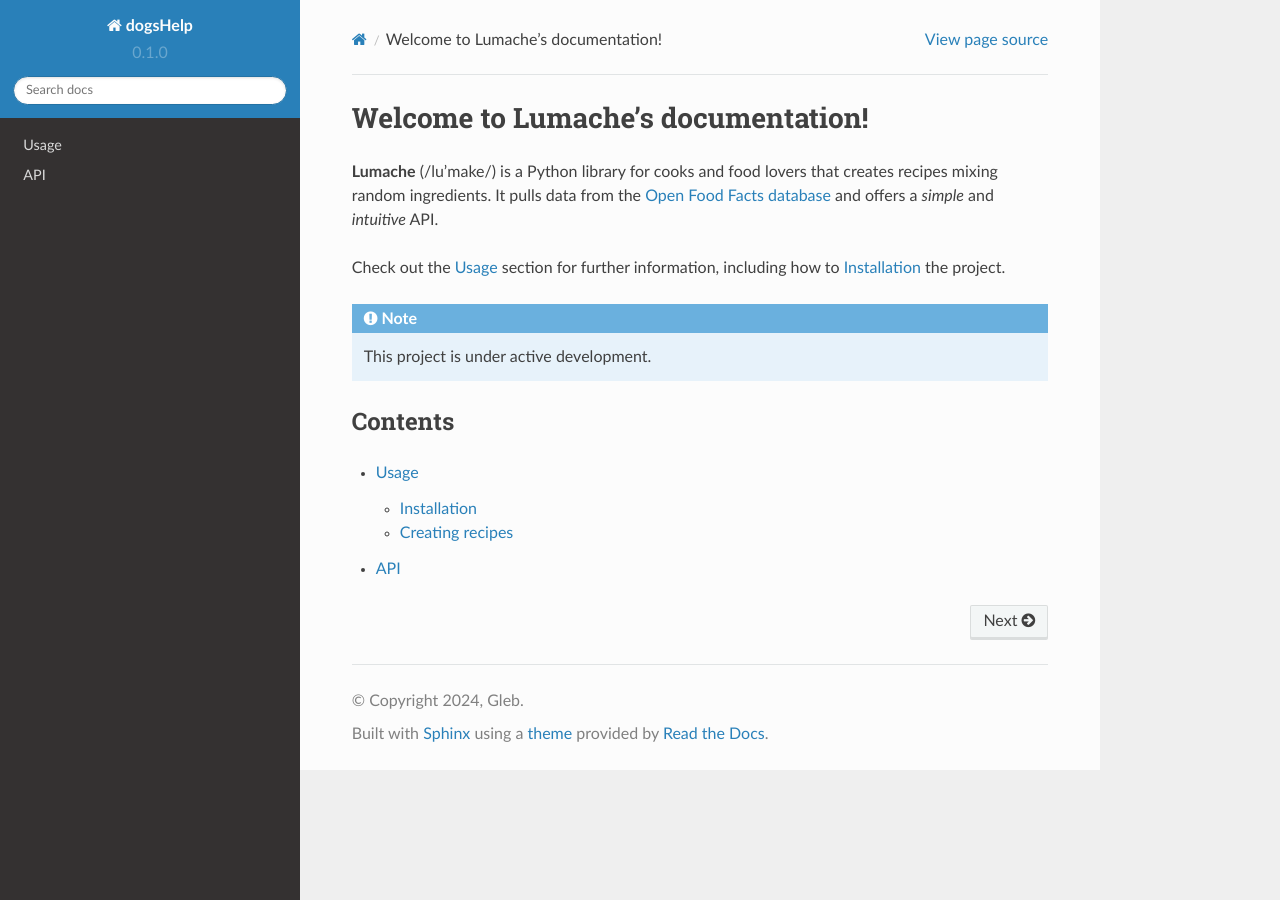
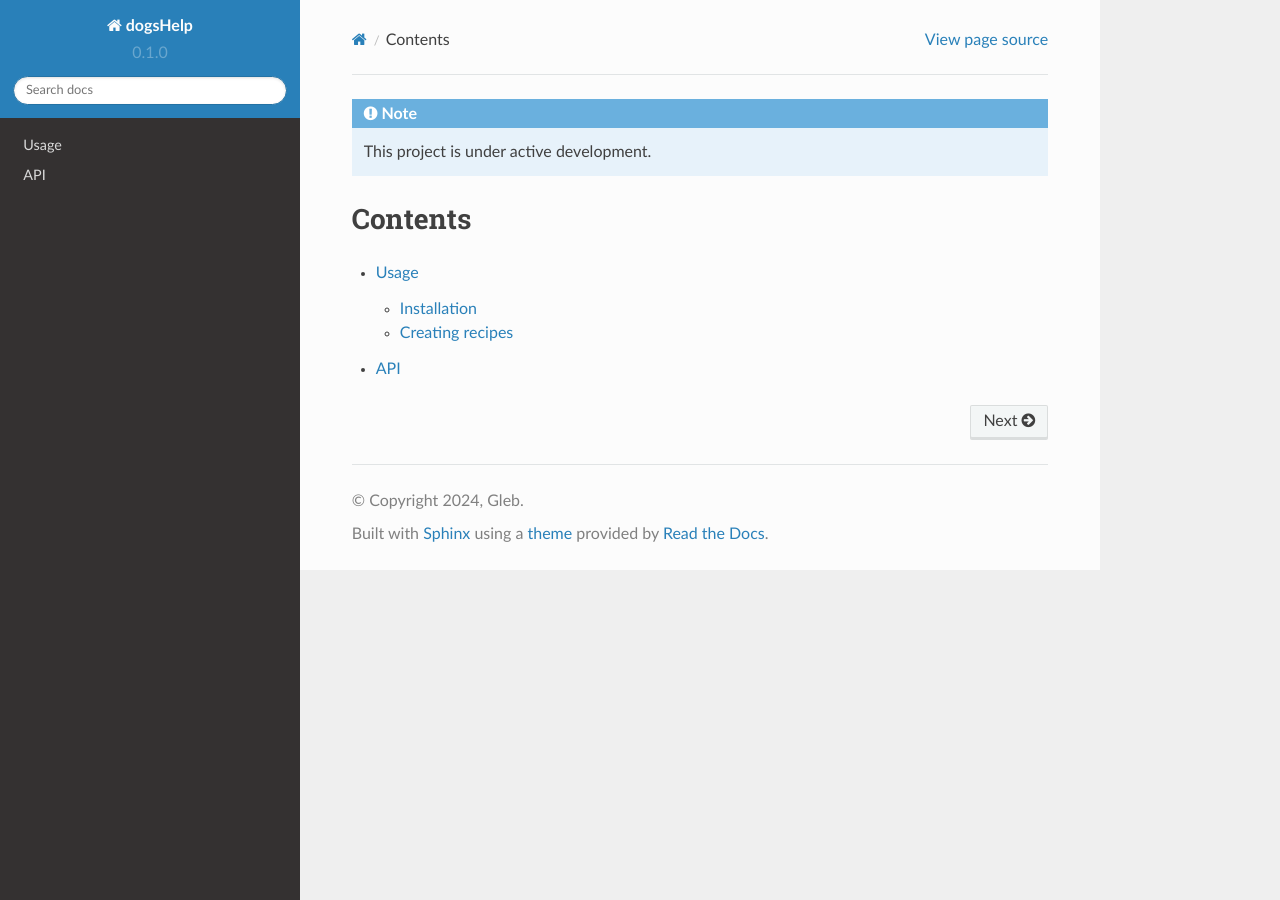
Before and after one commit to Astrof123/dogsHelpRead, a Sphinx documentation site: the page built from docs/source/index.rst, in a window 1280 px wide. Built offline with Sphinx 7.4.7 and the Read the Docs theme 2.0.0, drawn with Linux system fonts in a browser that asks for light colours.

Commit message:
Update index.rst

```diff
--- a/docs/source/index.rst
+++ b/docs/source/index.rst
@@ -1,14 +1,3 @@
-Welcome to Lumache's documentation!
-===================================
-
-**Lumache** (/lu'make/) is a Python library for cooks and food lovers
-that creates recipes mixing random ingredients.
-It pulls data from the `Open Food Facts database <https://world.openfoodfacts.org/>`_
-and offers a *simple* and *intuitive* API.
-
-Check out the :doc:`usage` section for further information, including
-how to :ref:`installation` the project.
-
 .. note::
 
    This project is under active development.
```
